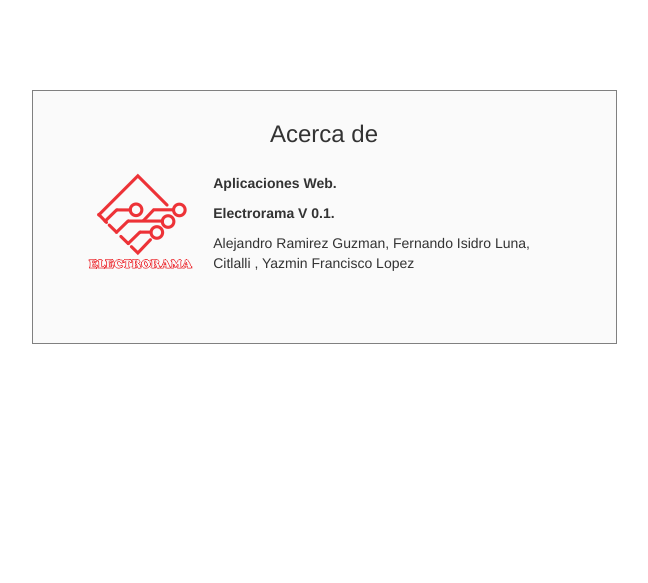
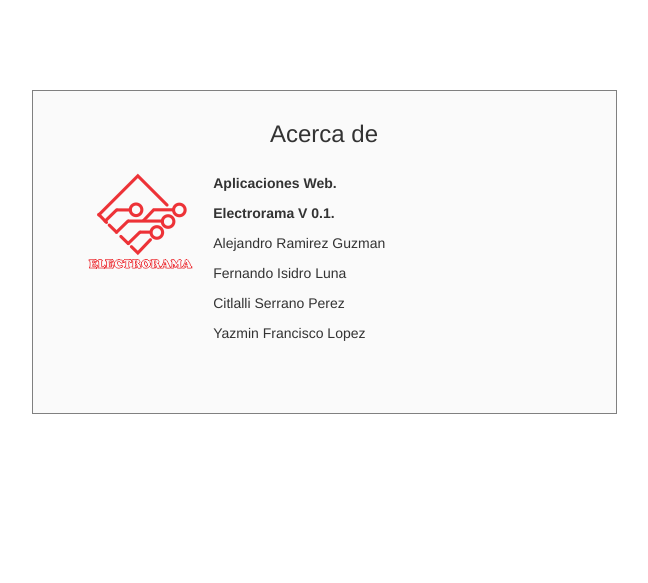
Before and after one commit to luffynando/Electrorama, a PHP site: page /acerca.php in a window 1280 px wide. Shown: the part 46-629 px from the top of the page, without its empty margins (316-964 px from the left). Run offline with PHP 8.4, Linux system fonts and the light colour scheme.

Commit message:
final-v1

```diff
--- a/acerca.php
+++ b/acerca.php
@@ -50,7 +50,10 @@
                         <div class="col-md-9">
                             <p><strong>Aplicaciones Web.</strong><p/>
                             <p><strong>Electrorama V 0.1.</strong><p/>
-                            <p>Alejandro Ramirez Guzman, Fernando Isidro Luna, Citlalli , Yazmin Francisco Lopez</p>
+                            <p>Alejandro Ramirez Guzman</p>
+                            <p>Fernando Isidro Luna</p>
+                            <p>Citlalli Serrano Perez</p>
+                            <p>Yazmin Francisco Lopez</p>
                         </div>
                     </div>
                     <div class="col-md-3"></div>
--- a/index.php
+++ b/index.php
@@ -40,7 +40,7 @@
             <div class="row">
                 <div class="col-lg-12">
                     <div class="text-left">
-<h1>Electronica</h1>
+                    <h1>Electronica</h1>
 					<p>Se conoce como electrónica al análisis de los electrones y a la aplicación de sus principios en diferentes contextos.
 					Puede decirse, por lo tanto, que la noción de electrónica refiere a lo que está vinculado con el electrón, que es una de
 					las partículas esenciales de los átomos.
```
